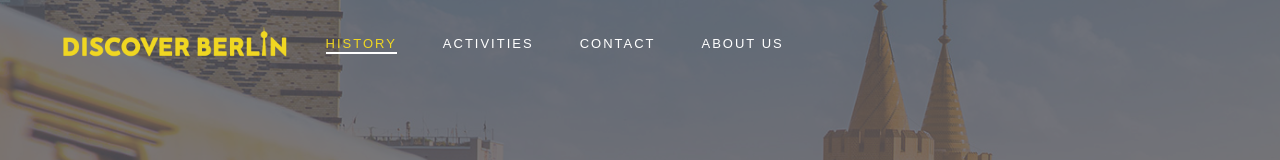
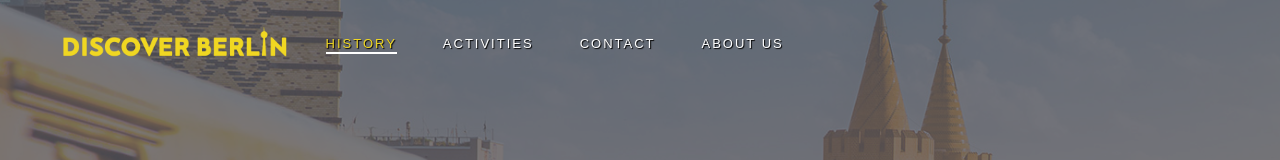
Before and after one commit to lemon-squeezy/discover_berlin, a plain HTML site: page index.html in a window 1280 px wide. Shown: the top 160 px of the page. Drawn offline with nearby package versions, Linux system fonts and the light colour scheme; a web font is replaced by a local one.

Commit message:
upload readme.md

```diff
--- a/style.css
+++ b/style.css
@@ -157,6 +157,7 @@ color: #F0D722;
     letter-spacing: 2px;
     margin-right: -2px;
     transition: color.7s;
+    text-shadow: 1px 1px 1px #000;
 }
 
 .nav-link:hover{
```
Also changed, not shown: 2 other files.
